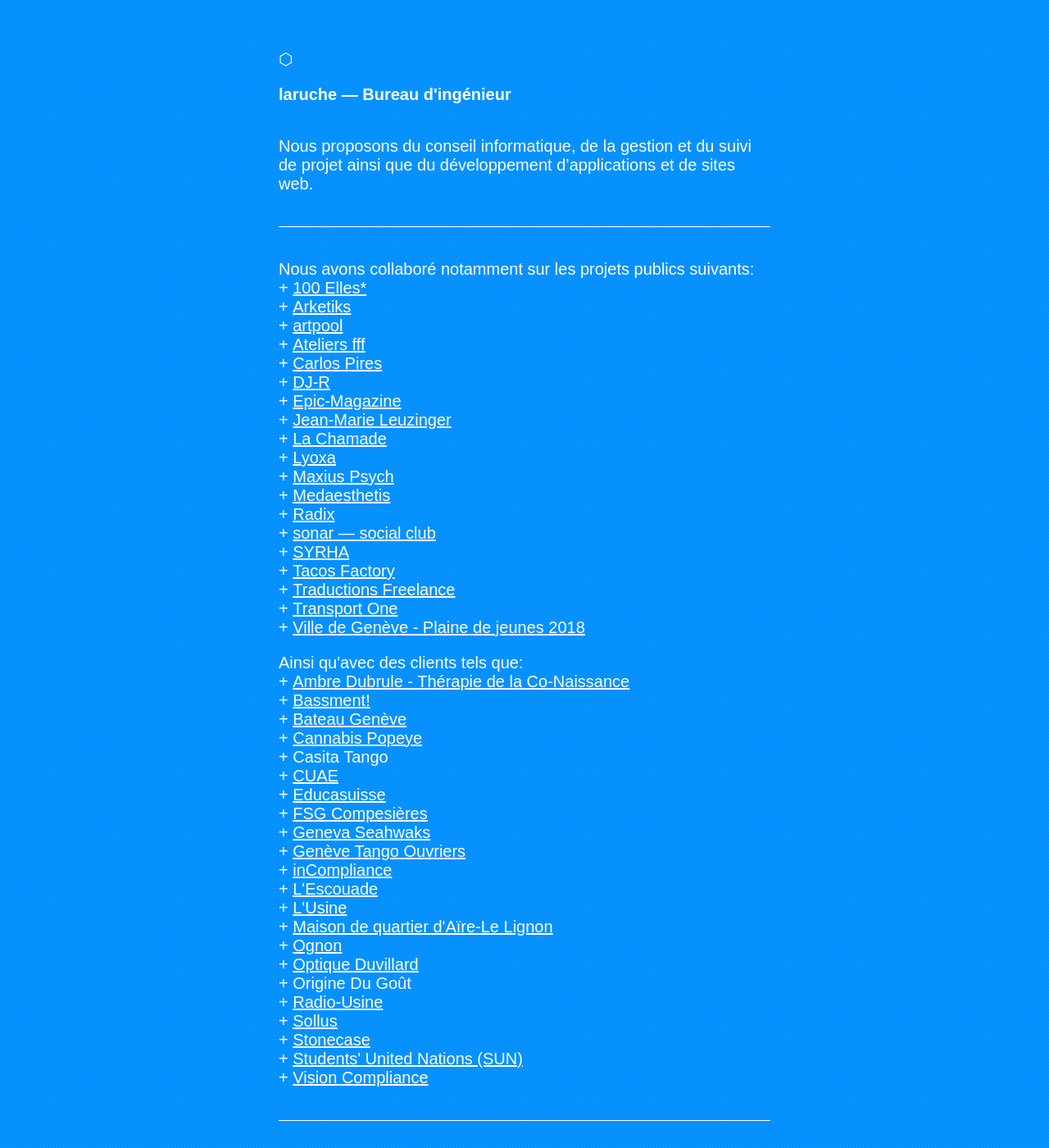
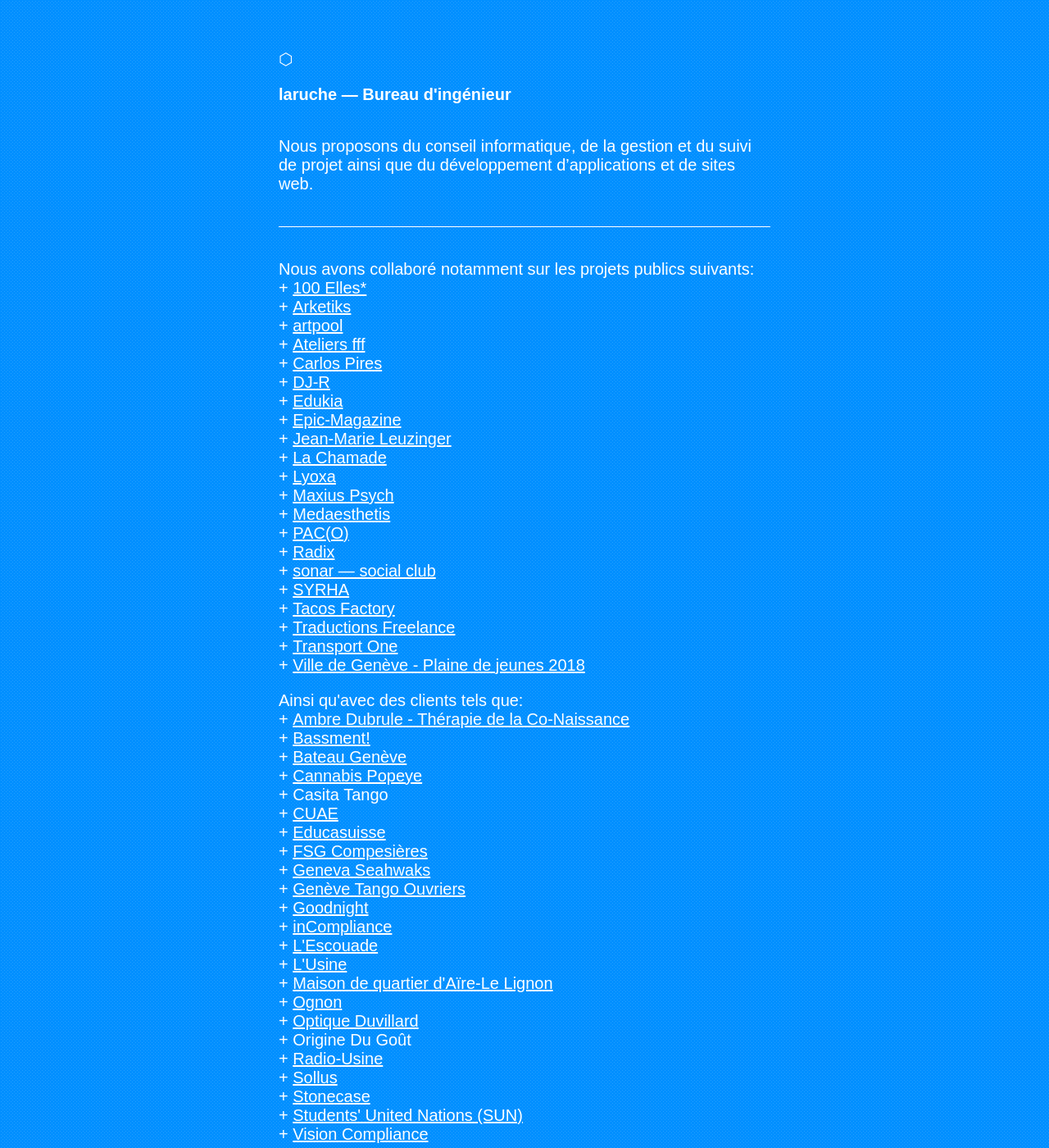
Before and after one commit to larucheio/laruche.io, a Jekyll site: the page built from index.html, in a window 1280 px wide and 1400 px high. Shown: the whole window at 82% size. Built offline with Jekyll 4.4.1, drawn with Linux system fonts in a browser that asks for light colours.

Commit message:
Add some references

```diff
--- a/index.html
+++ b/index.html
@@ -24,13 +24,15 @@
       <li><a href="https://artpool.io/">artpool</a></li>
       <li><a href="https://fff.ninja/">Ateliers fff</a></li>
       <li><a href="http://carlos-pires.com/">Carlos Pires</a></li>
-      <li><a href="http://dj-r.ch/">DJ-R</a></li>
+      <li><a href="https://dj-r.ch/">DJ-R</a></li>
+      <li><a href="https://edukia.ch/">Edukia</a></li>
       <li><a href="https://epic-magazine.ch/">Epic-Magazine</a></li>
       <li><a href="https://jmleuzinger.ch/">Jean-Marie Leuzinger</a></li>
       <li><a href="https://lachamade.ch/">La Chamade</a></li>
       <li><a href="https://lyoxa.ch/">Lyoxa</a></li>
       <li><a href="https://maxiuspsych.ch/">Maxius Psych</a></li>
       <li><a href="https://medaesthetis.com/">Medaesthetis</a></li>
+      <li><a href="https://paco-web.ch/">PAC(O)</a></li>
       <li><a href="https://radix.red">Radix</a></li>
       <li><a href="https://asonar.ch/">sonar — social club</a></li>
       <li><a href="https://syrhatech.com/">SYRHA</a></li>
@@ -52,6 +54,7 @@
       <li><a href="https://fsgcompesieres.ch/">FSG Compesières</a></li>
       <li><a href="https://seahawks.ch/">Geneva Seahwaks</a></li>
       <li><a href="https://www.facebook.com/tangogto/">Genève Tango Ouvriers</a></li>
+      <li><a href="https://goodnight.swiss/">Goodnight</a></li>
       <li><a href="http://www.in-compliance.ch/">inCompliance</a></li>
       <li><a href="https://lescouade.ch/">L'Escouade</a></li>
       <li><a href="https://www.usine.ch/">L'Usine</a></li>
```
